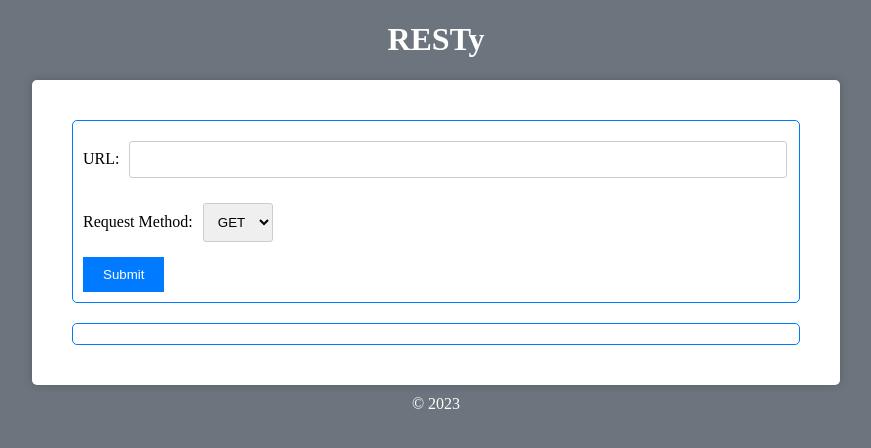
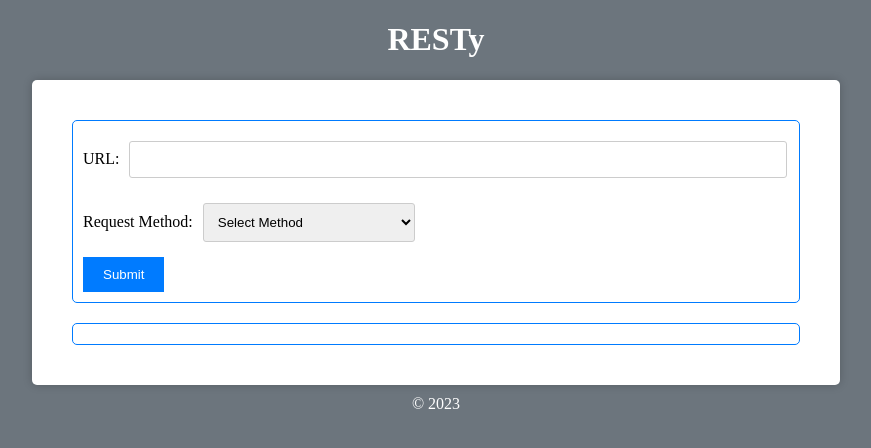
Before and after one commit to cleecoloma/resty, a React (Vite) app: page / in a window 1280 px wide. Shown: the top 448 px of the page, without its empty margins (204-1075 px from the left). Built offline with nearby package versions, Linux system fonts and the light colour scheme.

Commit message:
updated app and form components to start with empty request method

```diff
--- a/src/App.jsx
+++ b/src/App.jsx
@@ -8,7 +8,7 @@ import axios from 'axios';
 
 function App() {
   const [request, setRequest] = useState({
-    method: 'get',
+    method: '',
     url: '',
     body: '',
   });
@@ -33,7 +33,7 @@ function App() {
       }
     };
 
-    if (request.method && request.url) {
+    if (request.method || request.url || request.body) {
       fetchData();
     }
   }, [request]);
--- a/src/Components/Form/Form.scss
+++ b/src/Components/Form/Form.scss
@@ -22,7 +22,7 @@
   }
 
   select {
-    width: 10%;
+    width: 30%;
     padding: 10px;
     margin: 10px 0 10px 10px;
     border: 1px solid #ccc;
--- a/src/Components/Form/index.jsx
+++ b/src/Components/Form/index.jsx
@@ -23,6 +23,7 @@ function Form({ request, setRequest, loading }) {
       <label>
         Request Method:
         <select value={method} onChange={(e) => setMethod(e.target.value)}>
+          <option value=''>Select Method</option>
           <option value='get'>GET</option>
           <option value='post'>POST</option>
           <option value='put'>PUT</option>
```
